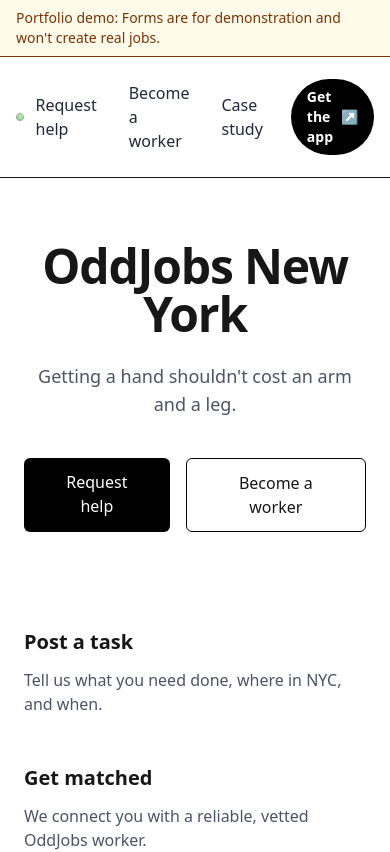
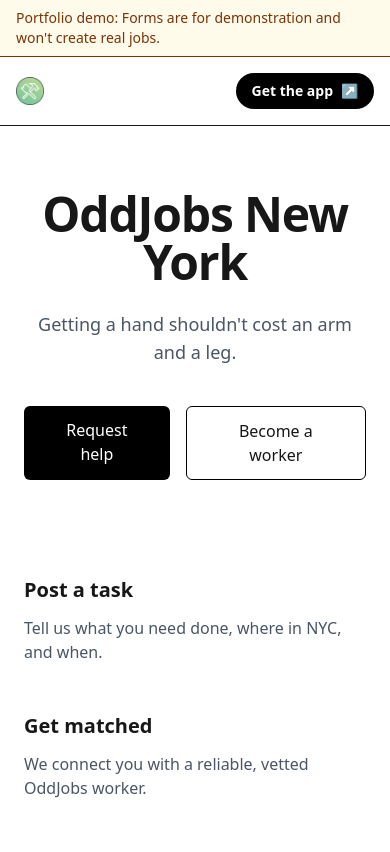
Before and after one commit to boco3000/odd-jobs-site, a Next.js app: page / in a window 390 px wide. Shown: the top 852 px of the page. Built offline with nearby package versions, Linux system fonts and the light colour scheme.

Commit message:
README and mobile update

```diff
--- a/src/components/Header.tsx
+++ b/src/components/Header.tsx
@@ -21,13 +21,12 @@
           <span className="hidden sm:inline text-xl font-bold">OddJobs NY</span>
         </div>
 
-        <div className="flex items-center gap-2">
+        <div className="hidden sm:flex items-center gap-2">
           <NavLink href="/request-help">Request help</NavLink>
           <NavLink href="/become-a-worker">Become a worker</NavLink>
-
           <NavLink href="/case-study">Case study</NavLink>
-
-          <a
+        </div>
+        <a
             href="https://apps.apple.com/us/app/oddjobs-new-york/id6739154599"
             target="_blank"
             rel="noopener noreferrer"
@@ -35,7 +34,6 @@
           >
             Get the app <span aria-hidden="true">↗</span>
           </a>
-        </div>
       </nav>
     </header>
   );
```
Also changed, not shown: 1 other file (tests, documents, lock files or other folders).
